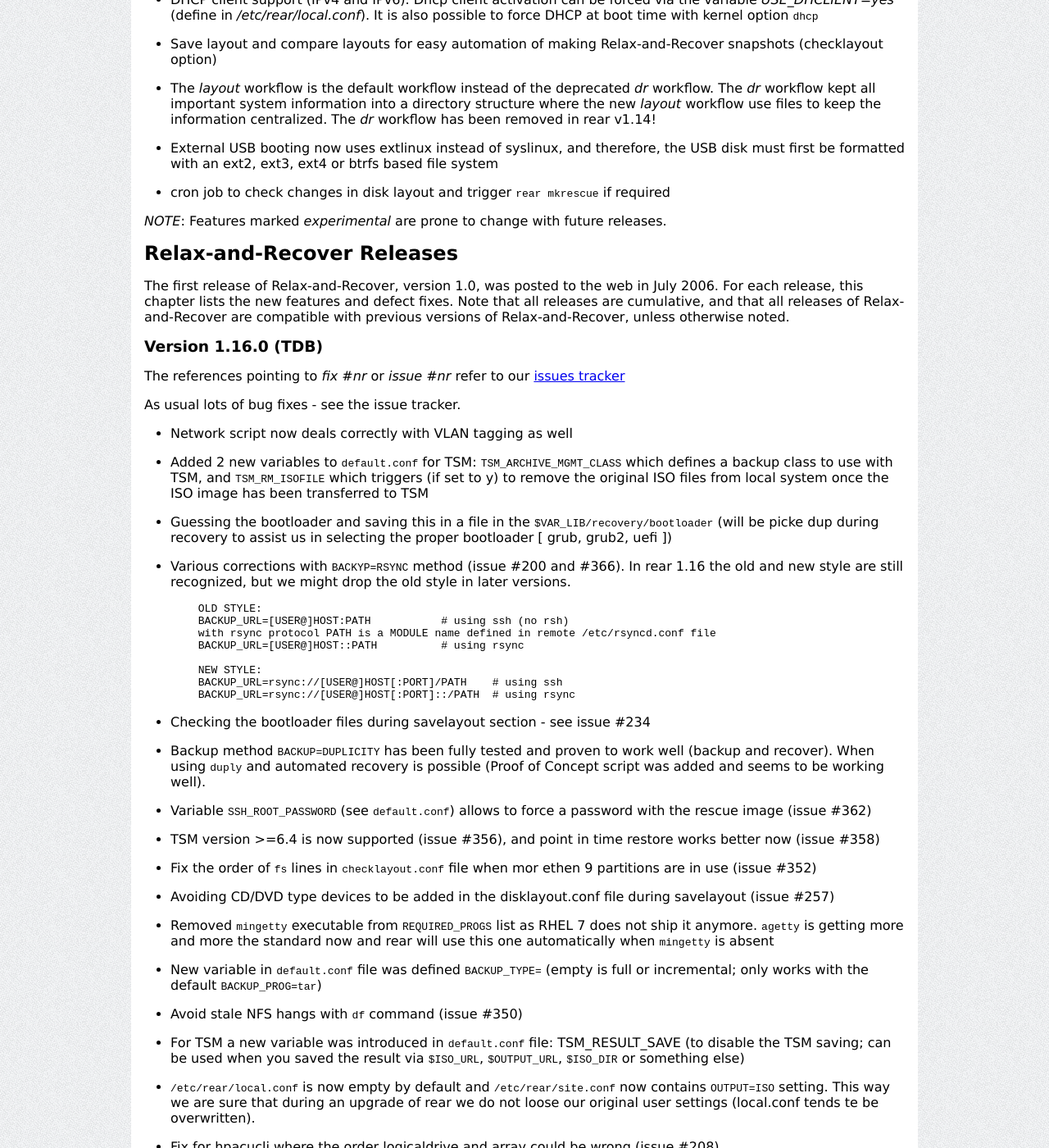
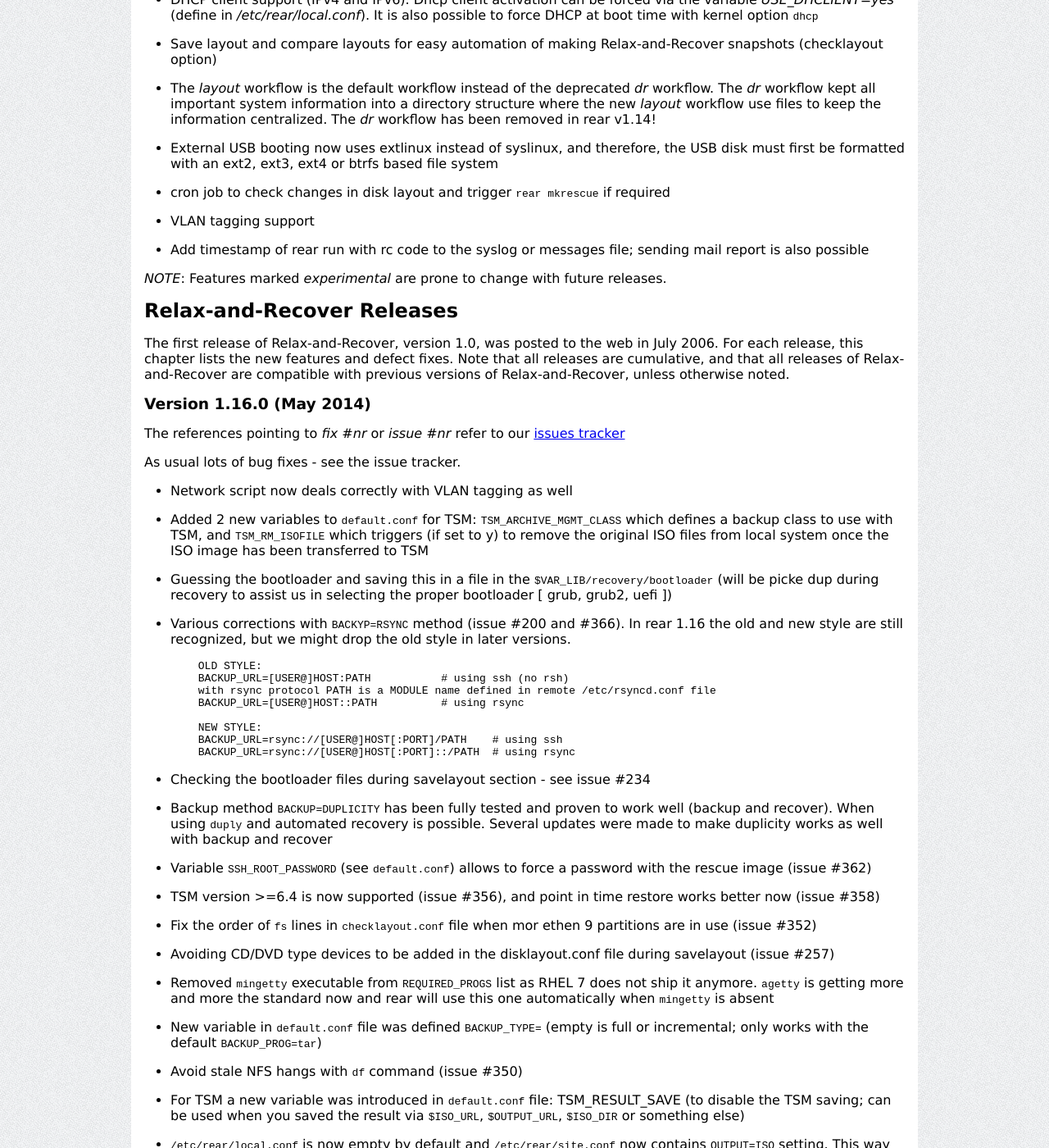
Before and after one commit to rear/rear.github.com, a Jekyll site: the page built from documentation/release-notes-1-16.md, in a window 1280 px wide and 1400 px high, scrolled down 1913 px. Shown: the whole window at 82% size. Built offline with Jekyll 4.4.1, drawn with Linux system fonts in a browser that asks for light colours; comment, search, counter and statistics services are not loaded; some of the changed text lies outside the part shown.

Commit message:
updates to the release notes 1.16

```diff
--- a/documentation/release-notes-1-16.md
+++ b/documentation/release-notes-1-16.md
@@ -128,6 +128,10 @@
 
 * cron job to check changes in disk layout and trigger `rear mkrescue` if required
 
+* VLAN tagging support
+
+* Add timestamp of rear run with rc code to the syslog or messages file; sending mail report is also possible
+
 *NOTE*: Features marked *experimental* are prone to change with future releases.
 
 
@@ -138,7 +142,7 @@
 of Relax-and-Recover are compatible with previous versions of
 Relax-and-Recover, unless otherwise noted.
 
-### Version 1.16.0 (TDB)
+### Version 1.16.0 (May 2014)
 
 The references pointing to *fix #nr* or *issue #nr* refer to our [issues tracker](https://github.com/rear/rear/issues)
 
@@ -163,7 +167,7 @@
 
 * Checking the bootloader files during savelayout section - see issue #234
 
-* Backup method `BACKUP=DUPLICITY` has been fully tested and proven to work well (backup and recover). When using `duply` and automated recovery is possible (Proof of Concept script was added and seems to be working well).
+* Backup method `BACKUP=DUPLICITY` has been fully tested and proven to work well (backup and recover). When using `duply` and automated recovery is possible. Several updates were made to make duplicity works as well with backup and recover
 
 * Variable `SSH_ROOT_PASSWORD` (see `default.conf`) allows to force a password with the rescue image (issue #362)
 
```
Also changed, not shown: other parts of documentation/release-notes-1-16.md (+3 -3 lines).
